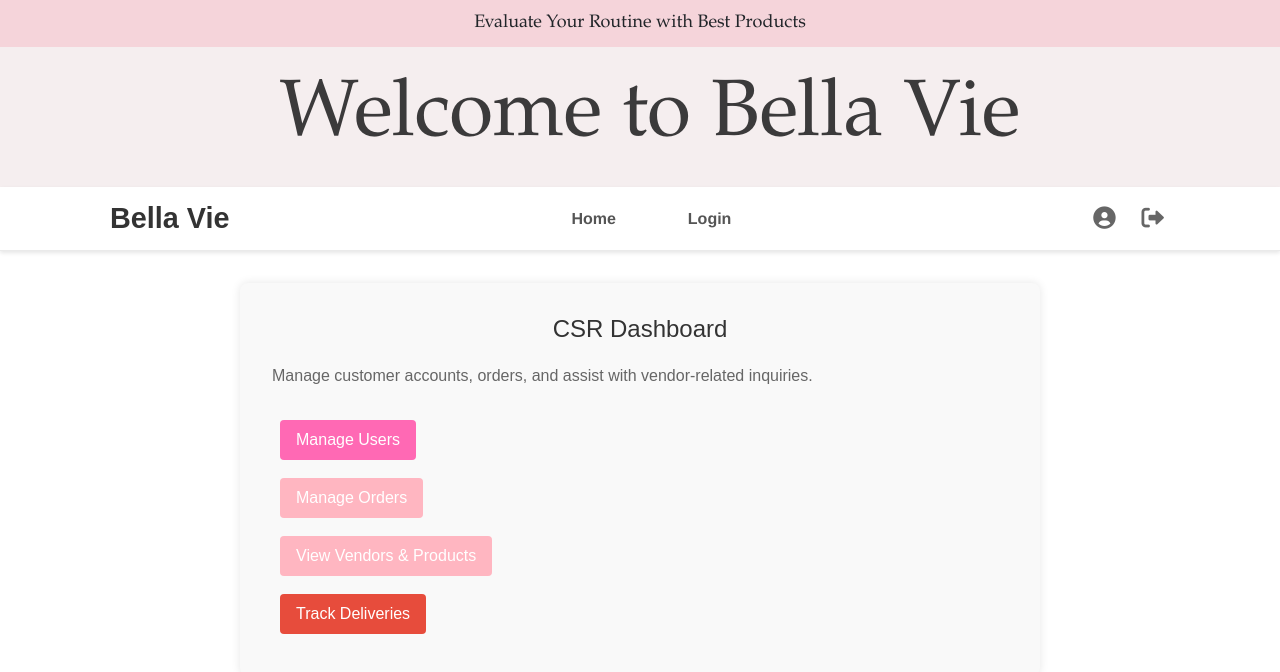
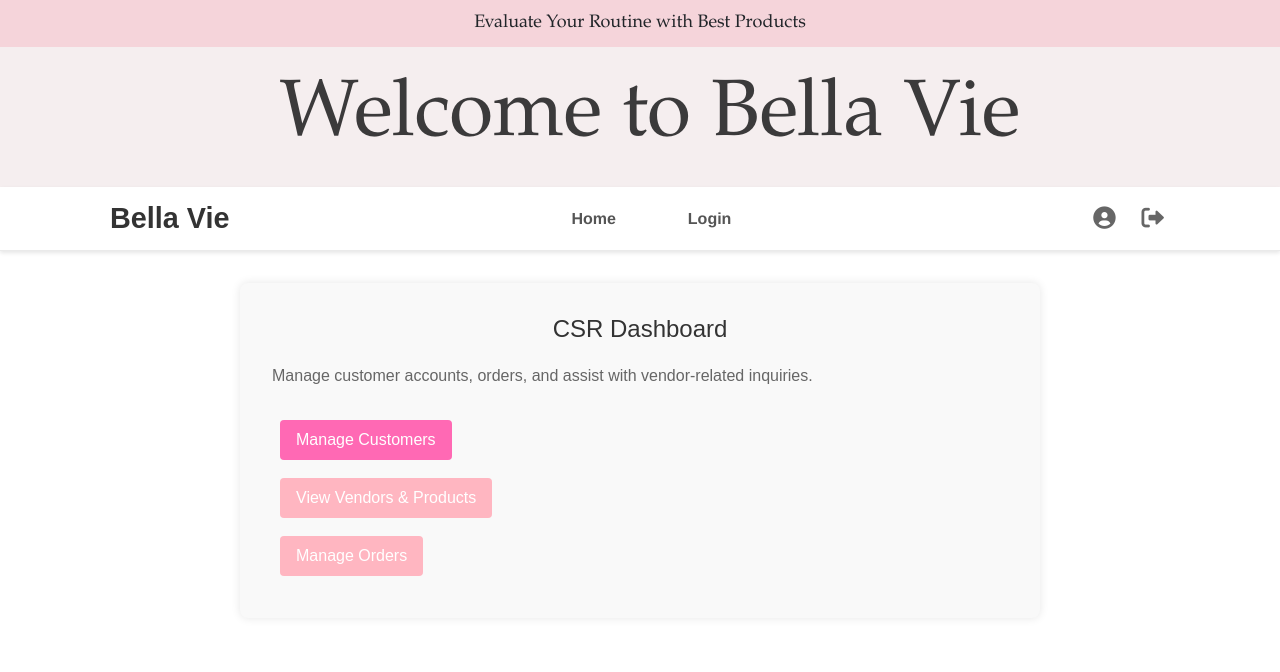
Before and after one commit to NindukiAbeyrathne/EAD-Ecommerce-frontend, a React (Create React App) app in the folder frontend/: page /csr/dashboard in a window 1280 px wide. Shown: the top 672 px of the page. Built offline with nearby package versions, Linux system fonts and the light colour scheme; sample sign-in values are in the browser's storage.

Commit message:
dashbord

```diff
--- a/frontend/src/common/pages/Login/CSRDashboard.jsx
+++ b/frontend/src/common/pages/Login/CSRDashboard.jsx
@@ -12,17 +12,15 @@ const CSRDashboard = () => {
 
         <div className="csr-actions">
           <Link to="/csr/manage-users">
-            <button className="btn btn-primary">Manage Users</button>
+            <button className="btn btn-primary">Manage Customers</button>
           </Link>
-          <Link to="/csr/manage-orders">
+          <Link to="/csr//view-products">
+            <button className="btn btn-secondary">View Vendors & Products</button>
+          </Link>
+          <Link to="/admin/orders">
             <button className="btn btn-secondary">Manage Orders</button>
           </Link>
-          <Link to="/csr/manage-vendor-products">
-            <button className="btn btn-secondary">View Vendors & Products</button>
-          </Link>
-          <Link to="/csr/manage-deliveries">
-            <button className="btn btn-success">Track Deliveries</button>
-          </Link>
+
         </div>
       </div>
     </div>
```
